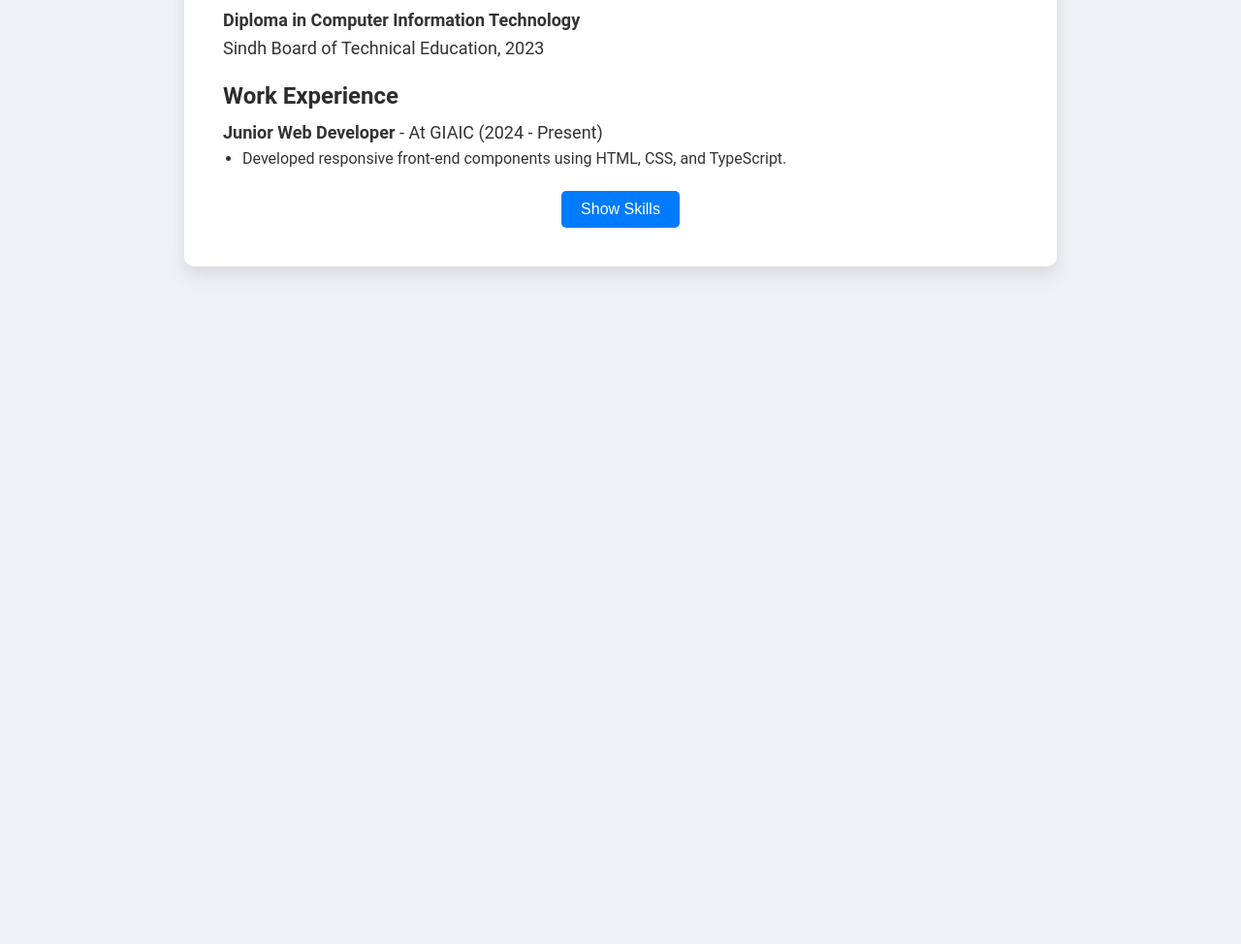
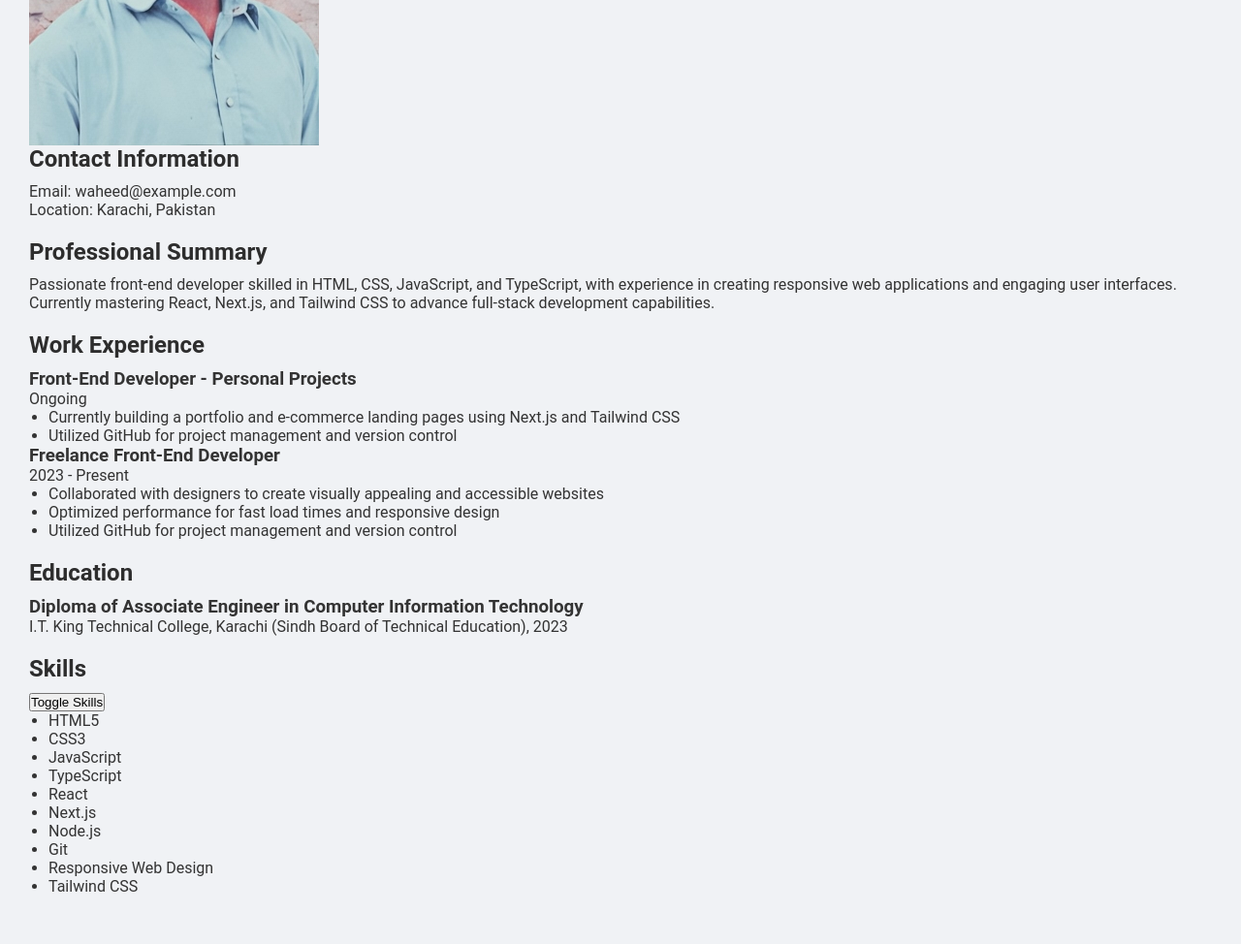
Before and after one commit to muhammadwaheedairi/HACKATHON, a plain HTML site: page Milestone 1/index.html in a window 1280 px wide. Shown: the part 282-1256 px from the top of the page at 97% size. Before the commit the page ends 800 px from the top, so only its background shows below. Drawn offline with Linux system fonts and the light colour scheme.

Commit message:
Update index.html

```diff
--- a/Milestone 1/index.html
+++ b/Milestone 1/index.html
@@ -3,59 +3,74 @@
 <head>
     <meta charset="UTF-8">
     <meta name="viewport" content="width=device-width, initial-scale=1.0">
-  <title>Professional Interactive Resume</title>
+    <title>Waheed - Interactive Resume</title>
     <link rel="stylesheet" href="styles.css">
 </head>
 <body>
-  <div class="resume-container">
+    <div class="container">
         <header>
-      <div class="personal-info">
-        <img src="./image/waheed.jpg" alt="Profile Picture" class="profile-pic">
-        <div>
-          <h1>Muhammad Waheed</h1>
-          <p class="job-title">Front-end Developer</p>
-          <p class="contact-info">03180297567 | m128waheed@gmail.com</p>
-
-        </div>
-      </div>
+            <img src="./image/waheed.jpg" alt="Waheed" class="profile-picture">
+            <h1>Waheed</h1>
+            <p>Front-End Developer</p>
         </header>
 
-    <hr>
-
-    <section class="education-section">
-      <h2>Education</h2>
-      <div class="education-details">
-        <p><strong>Diploma in Computer Information Technology</strong></p>
-        <p>Sindh Board of Technical Education, 2023</p>
-      </div>
+        <section id="contact">
+            <h2>Contact Information</h2>
+            <p>Email: waheed@example.com</p>
+            <p>Location: Karachi, Pakistan</p>
         </section>
 
-    <section class="experience-section">
+        <section id="summary">
+            <h2>Professional Summary</h2>
+            <p>Passionate front-end developer skilled in HTML, CSS, JavaScript, and TypeScript, with experience in creating responsive web applications and engaging user interfaces. Currently mastering React, Next.js, and Tailwind CSS to advance full-stack development capabilities.</p>
+        </section>
+
+        <section id="experience">
             <h2>Work Experience</h2>
-      <div class="experience-details">
-        <p><strong>Junior Web Developer</strong> - At GIAIC (2024 - Present)</p>
+            <div class="job">
+                <h3>Front-End Developer - Personal Projects</h3>
+                <p class="date">Ongoing</p>
                 <ul>
-          <li>Developed responsive front-end components using HTML, CSS, and TypeScript.</li>
+                    <li>Currently building a portfolio and e-commerce landing pages using Next.js and Tailwind CSS</li>
+                    <li>Utilized GitHub for project management and version control</li>
+                </ul>
+            </div>
+            <div class="job">
+                <h3>Freelance Front-End Developer</h3>
+                <p class="date">2023 - Present</p>
+                <ul>
+                    <li>Collaborated with designers to create visually appealing and accessible websites</li>
+                    <li>Optimized performance for fast load times and responsive design</li>
+                    <li>Utilized GitHub for project management and version control</li>
                 </ul>
             </div>
         </section>
 
-    <section class="skills-section hidden" id="skills-section">
+        <section id="education">
+            <h2>Education</h2>
+            <div class="education-item">
+                <h3>Diploma of Associate Engineer in Computer Information Technology</h3>
+                <p>I.T. King Technical College, Karachi (Sindh Board of Technical Education), 2023</p>
+            </div>
+        </section>
+
+        <section id="skills">
             <h2>Skills</h2>
-      <ul>
-        <li>HTML, CSS, JavaScript</li>
+            <button id="toggle-skills">Toggle Skills</button>
+            <ul id="skills-list">
+                <li>HTML5</li>
+                <li>CSS3</li>
+                <li>JavaScript</li>
                 <li>TypeScript</li>
-        <li>React.js</li>
-        <li>Git, GitHub</li>
+                <li>React</li>
                 <li>Next.js</li>
+                <li>Node.js</li>
+                <li>Git</li>
+                <li>Responsive Web Design</li>
+                <li>Tailwind CSS</li>
             </ul>
         </section>
-
-    <div class="toggle-container">
-      <button id="toggleSkillsBtn" class="toggle-btn">Show Skills</button>
     </div>
-  </div>
-
     <script src="script.js"></script>
 </body>
 </html>
```
Lines whose indentation alone changed are shown as unchanged.
